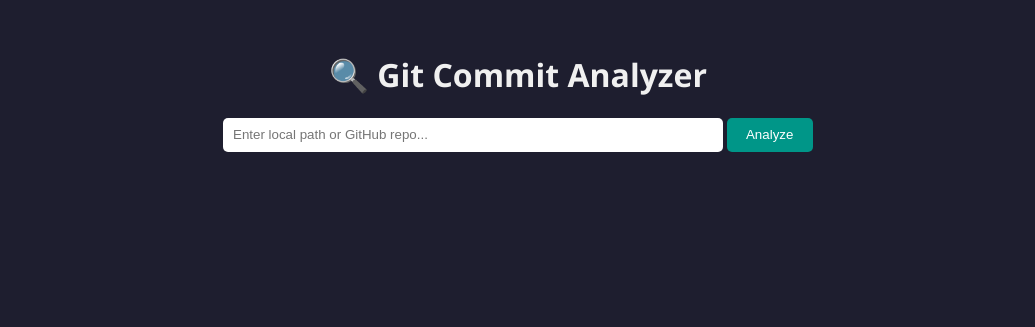
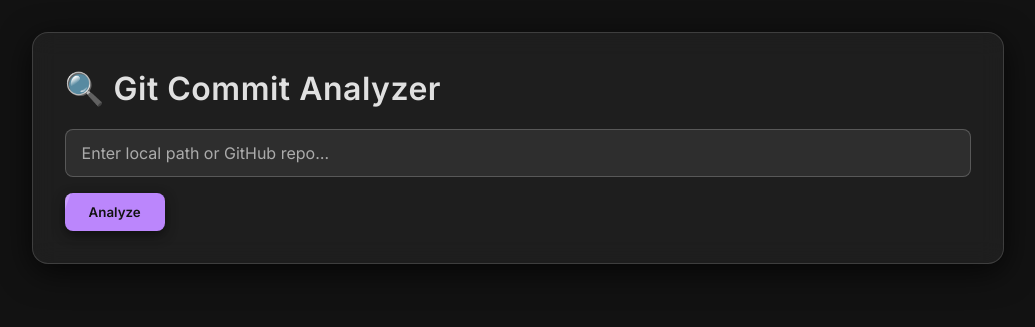
Before and after one commit to c2y5/CommitLens, a Flask app: page / in a window 1280 px wide. Shown: the top 327 px of the page, without its empty margins (122-1157 px from the left). Run offline with Flask 3, Linux system fonts and the light colour scheme.

Commit message:
Made website better

```diff
--- a/app.py
+++ b/app.py
@@ -7,7 +7,7 @@ from src.parser import LocalGitParser
 from src.github_parser import GitHubRepoParser
 from src.processing import CommitProcessor
 from src.utils import is_github_url, extract_github_repo
-from src.visualiser import plot_line_graph, plot_bar_chart, plot_pie_chart
+from src.visualizer import plot_line_graph, plot_bar_chart, plot_pie_chart
 from src.cache import delete_cache, save_to_cache
 
 app = Flask(__name__)
--- a/static/style.css
+++ b/static/style.css
@@ -1,55 +1,191 @@
+@import url('https://fonts.googleapis.com/css2?family=Inter:wght@300;400;600&display=swap');
+
+:root {
+  --bg: #121212;
+  --fg: #E0E0E0;
+  --glass-bg: rgba(255, 255, 255, 0.05);
+  --glass-border: rgba(255, 255, 255, 0.15);
+  --accent: #BB86FC;
+  --accent-2: #03DAC6;
+  --shadow: rgba(0,0,0,0.7);
+}
+
+* {
+  box-sizing: border-box;
+  margin: 0; padding: 0;
+  font-family: 'Inter', sans-serif;
+  color: var(--fg);
+  transition: all 0.3s ease;
+}
+
 body {
-  background-color: #1e1e2f;
-  color: #f0f0f0;
-  font-family: 'Segoe UI', sans-serif;
-  margin: 0;
+  background: var(--bg);
   padding: 2rem;
+  line-height: 1.5;
 }
 
 .container {
-  max-width: 600px;
+  max-width: 80%;
   margin: auto;
-  text-align: center;
+}
+
+.glass-card {
+  background: var(--glass-bg);
+  border: 1px solid var(--glass-border);
+  backdrop-filter: blur(12px);
+  border-radius: 16px;
+  box-shadow: 0 8px 32px var(--shadow);
+  padding: 2rem;
+  margin-bottom: 2rem;
+}
+
+h1, h2 {
+  font-weight: 600;
+  letter-spacing: 0.5px;
+  margin-bottom: 1rem;
 }
 
 input[type="text"] {
-  padding: 0.6rem;
-  width: 80%;
+  width: 100%;
+  padding: 0.8rem 1rem;
+  background: rgba(255,255,255,0.08);
+  border: 1px solid rgba(255,255,255,0.2);
+  border-radius: 8px;
+  color: var(--fg);
+  font-size: 1rem;
   margin-bottom: 1rem;
-  border-radius: 5px;
-  border: none;
+}
+
+input::placeholder {
+  color: rgba(255,255,255,0.6);
 }
 
 button {
-  padding: 0.6rem 1.2rem;
+  display: inline-block;
+  padding: 0.7rem 1.5rem;
+  background: var(--accent);
+  color: var(--bg);
   border: none;
-  background-color: #009688;
-  color: white;
-  border-radius: 5px;
+  border-radius: 8px;
+  font-weight: 600;
   cursor: pointer;
+  box-shadow: 0 4px 12px rgba(0,0,0,0.5);
+  position: relative;
+  overflow: hidden;
 }
 
-.flash.error {
-  color: #ff4d4f;
+button::after {
+  content: '';
+  position: absolute;
+  top: 0; left: -100%;
+  width: 100%; height: 100%;
+  background: rgba(255,255,255,0.2);
+  transform: skewX(-20deg);
+  transition: left 0.5s;
 }
 
-.charts img {
-  width: 100%;
-  margin-top: 1rem;
-  border-radius: 10px;
+button:hover::after {
+  left: 200%;
 }
 
-.analyze-button {
-  padding: 0.6rem 1.2rem;
-  background-color: #607d8b;
-  color: white;
-  border: none;
-  border-radius: 5px;
-  margin-top: 2rem;
-  cursor: pointer;
-  transition: background-color 0.3s;
+button:hover {
+  background: var(--accent-2);
 }
 
-.analyze-button:hover {
-  background-color: #455a64;
+.charts {
+  display: grid;
+  grid-template-columns: repeat(auto-fit, minmax(400px, 1fr));
+  gap: 1.5rem;
 }
+.chart-frame {
+  width: 100%;
+  height: 400px;
+  border-radius: 16px;
+  border: none;
+  box-shadow: 0 4px 16px rgba(0,0,0,0.6);
+  overflow: hidden;
+}
+
+#notification {
+  position: fixed;
+  top: 1.5rem; left: 50%;
+  transform: translateX(-50%);
+  padding: 1rem 2rem;
+  border-radius: 12px;
+  font-weight: 500;
+  display: none;
+  z-index: 999;
+  backdrop-filter: blur(6px);
+}
+
+.notification-success {
+  background: #2e7d32;
+}
+
+.notification-error {
+  background: #b00020;
+}
+
+.loading-bar-container {
+  position: fixed;
+  top: 0;
+  left: 0;
+  width: 100%;
+  height: 4px;
+  background: rgba(255,255,255,0.1);
+  overflow: hidden;
+  z-index: 1000;
+  display: none;
+}
+
+.loading-bar {
+  position: absolute;
+  left: -40%;
+  width: 40%;
+  height: 100%;
+  background: var(--accent);
+  animation: loading 1.2s ease-in-out infinite;
+}
+
+.loading-message {
+  margin-top: 1.5rem;
+  padding: 1rem;
+  background: rgba(255,255,255,0.08);
+  border-radius: 8px;
+  font-family: 'Source Code Pro', monospace;
+  font-size: 0.9rem;
+  color: var(--fg);
+  white-space: pre-wrap;
+  max-height: 200px;
+  overflow-y: auto;
+  display: none;
+}
+
+@keyframes loading {
+  0%   { left: -40%; width: 40%; }
+  50%  { left: 100%;  width: 60%; }
+  100% { left: 100%;  width: 40%; }
+}
+
+.chart-card {
+  background: var(--glass-bg);
+  border: 1px solid var(--glass-border);
+  backdrop-filter: blur(8px);
+  border-radius: 12px;
+  box-shadow: 0 4px 16px var(--shadow);
+  overflow: hidden;
+  display: flex;
+  flex-direction: column;
+}
+
+.button-group {
+  margin-top: 2rem;
+  display: flex;
+  gap: 1rem;
+  justify-content: flex-end;
+}
+
+.button-group form,
+.button-group > button {
+  margin: 0;
+}
--- a/templates/index.html
+++ b/templates/index.html
@@ -1,69 +1,73 @@
+
 <!DOCTYPE html>
 <html lang="en" data-theme="dark">
 <head>
   <meta charset="UTF-8">
   <title>Git Analyzer</title>
   <link rel="stylesheet" href="{{ url_for('static', filename='style.css') }}">
-  <style>
-    .loader {
-      border: 6px solid #f3f3f3;
-      border-top: 6px solid #3498db;
-      border-radius: 50%;
-      width: 40px;
-      height: 40px;
-      animation: spin 1s linear infinite;
-      display: none;
-      margin: 20px auto;
-    }
-
-    @keyframes spin {
-      0% { transform: rotate(0deg); }
-      100% { transform: rotate(360deg); }
-    }
-
-    .loading-message {
-      text-align: center;
-      color: #ccc;
-      margin-top: 10px;
-    }
-  </style>
+  <link rel="icon" href="{{ url_for('static', filename='favicon.png') }}" type="image/png">
 </head>
 <body>
+  <div class="loading-bar-container" id="loadingBar">
+    <div class="loading-bar"></div>
+  </div>
   <div class="container">
+    <div class="glass-card">
       <h1>🔍 Git Commit Analyzer</h1>
+
       <form id="analyzeForm">
-  <input type="text" id="repoInput" name="repo_input" placeholder="Enter local path or GitHub repo..." required>
+        <input
+          type="text"
+          id="repoInput"
+          name="repo_input"
+          placeholder="Enter local path or GitHub repo…"
+          required
+        >
         <button type="submit">Analyze</button>
       </form>
 
       <pre id="progressDisplay" class="loading-message"></pre>
 
+
+    </div>
+  </div>
+  <div id="notification"></div>
+
+  <div class="loading-overlay" id="loadingOverlay" style="display: none;">
+    <div class="loader"></div>
+  </div>
+
    <script>
+    const bar = document.getElementById("loadingBar");
+    function showBar() { bar.style.display = "block"; }
+    function hideBar() { bar.style.display = "none"; }
+
     window.addEventListener("DOMContentLoaded", () => {
-      const shouldReAnalyze = sessionStorage.getItem("reAnalyze");
-      if (shouldReAnalyze === "true") {
+      const shouldRe = sessionStorage.getItem("reAnalyze");
+      if (shouldRe === "true") {
         sessionStorage.setItem("reAnalyze", "false");
-        const input = sessionStorage.getItem("last_repo_input");
-        if (input) {
-          document.querySelector('input[name="repo_input"]').value = input;
-          document.querySelector('#analyzeForm').dispatchEvent(new Event('submit'));
+        const inp = sessionStorage.getItem("last_repo_input");
+        if (inp) {
+          document.getElementById("repoInput").value = inp;
+          document.getElementById("analyzeForm").dispatchEvent(new Event('submit'));
         }
       }
     });
 
     document.getElementById("analyzeForm").addEventListener("submit", function(e) {
       e.preventDefault();
+      showBar();
+
       const input = document.getElementById("repoInput").value;
       const display = document.getElementById("progressDisplay");
-      display.textContent = "Starting analysis...\n";
+      display.textContent = "Starting analysis…\n";
+      display.style.display = "block";
 
       sessionStorage.setItem("last_repo_input", input);
 
       fetch("/progress", {
         method: "POST",
-        headers: {
-          "Content-Type": "application/x-www-form-urlencoded",
-        },
+        headers: { "Content-Type": "application/x-www-form-urlencoded" },
         body: new URLSearchParams({ repo_input: input })
       }).then(response => {
         const reader = response.body.getReader();
@@ -75,25 +79,24 @@
             if (done) return;
 
             buffer += decoder.decode(value, { stream: true });
-
             const lines = buffer.split("\n");
             const lastLine = lines[lines.length - 2] || "";
 
             if (lastLine.includes("__COMPLETE__")) {
-              display.textContent = "Analysis complete. Redirecting...";
+              hideBar();
+              display.textContent = "Analysis complete. Redirecting…";
               window.location.href = "/results";
               return;
             }
 
-            if (lastLine) {
-              display.textContent = lastLine;
-            }
-
+            if (lastLine) display.textContent = lastLine;
             readChunk();
           });
         }
 
         readChunk();
+      }).catch(() => {
+        hideBar();
       });
     });
   </script>
```
Also changed, not shown: templates/results.html (+19 -46 lines), README.md, src/visualizer.py (renamed from src/visualiser.py), static/favicon.png (added). Lines whose indentation alone changed are shown as unchanged.
